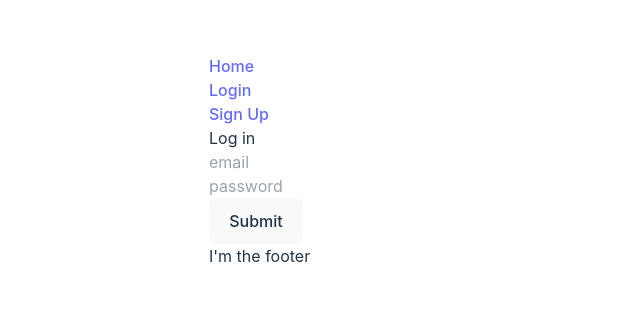
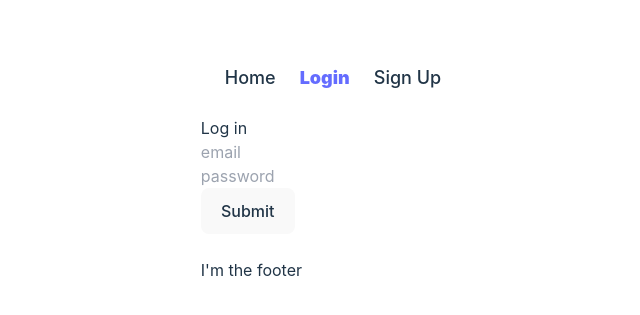
Before and after one commit to Gab2903/CW36-EventScheduler, a React (Vite) app: page /login in a window 1280 px wide. Shown: the part 239-554 px from the top of the page, without its empty margins (307-947 px from the left). Built offline with nearby package versions, Linux system fonts and the light colour scheme.

Commit message:
update navbar

```diff
--- a/src/components/Navbar.jsx
+++ b/src/components/Navbar.jsx
@@ -8,22 +8,31 @@ const Navbar = () => {
   return (
     <header>
       <nav>
-        <ul>
-          <li>
-            <NavLink to={"/"}>Home</NavLink>
+        <ul className="flex text-lg p-4 space-x-2">
+          <li className="p-2">
+            <NavLink
+              to={"/"}
+              // style={({ isActive }) => {
+              //   return {
+              //     color: isActive ? "red" : "",
+              //   };
+              // }}
+            >
+              Home
+            </NavLink>
           </li>
           {/* Wenn der user eingeloggt ist, zeige die geschützten Seiten an */}
           {user ? (
-            <li>
+            <li className="p-2">
               <NavLink to={"user/post-stuff"}>Post Stuff</NavLink>
             </li>
           ) : (
             // Wenn kein User eingeloggt ist, zeige login und signup Seiten an
             <>
-              <li>
+              <li className="p-2">
                 <NavLink to={"login"}>Login</NavLink>
               </li>
-              <li>
+              <li className="p-2">
                 <NavLink to={"signup"}>Sign Up</NavLink>
               </li>
             </>
--- a/src/index.css
+++ b/src/index.css
@@ -19,11 +19,16 @@
 
 a {
   font-weight: 500;
-  color: #646cff;
+  /* color: #646cff; */
   text-decoration: inherit;
 }
 a:hover {
-  color: #535bf2;
+  color: #646cff;
+}
+
+a.active {
+  color: #646cff;
+  font-weight: 900;
 }
 
 body {
--- a/src/layouts/MainLayout.jsx
+++ b/src/layouts/MainLayout.jsx
@@ -9,6 +9,7 @@ const MainLayout = () => {
       <AuthContextProvider>
         <Navbar />
         <Outlet />
+        <br />
         <footer>I&apos;m the footer</footer>
       </AuthContextProvider>
     </>
--- a/src/pages/PostStuff.jsx
+++ b/src/pages/PostStuff.jsx
@@ -37,33 +37,39 @@ const PostStuff = () => {
 
   return (
     <div>
-      For registered users only
-      <form onSubmit={handleSubmit}>
+      <h1 className="my-2 p-2">Create a Event!</h1>
+      <form
+        onSubmit={handleSubmit}
+        className="grid max-w-96 gap-4 mx-auto font-semibold"
+      >
         <input
           type="text"
           name="title"
           placeholder="title"
+          className="input input-bordered capitalize hover:border-[#535bf2]"
           value={formData.title}
           onChange={handleChange}
         />
-        <br />
         <input
           type="date"
           name="date"
           placeholder="date"
+          className="input input-bordered uppercase hover:border-[#535bf2]"
           value={formData.date}
           onChange={handleChange}
         />
-        <br />
         <input
           type="text"
           name="location"
           placeholder="location"
+          className="input input-bordered capitalize hover:border-[#535bf2]"
           value={formData.location}
           onChange={handleChange}
         />
         <br />
-        <button>Submit</button>
+        <button className="font-bold hover:shadow-md hover:shadow-[#535bf2]">
+          Add to event calender
+        </button>
       </form>
     </div>
   );
```
